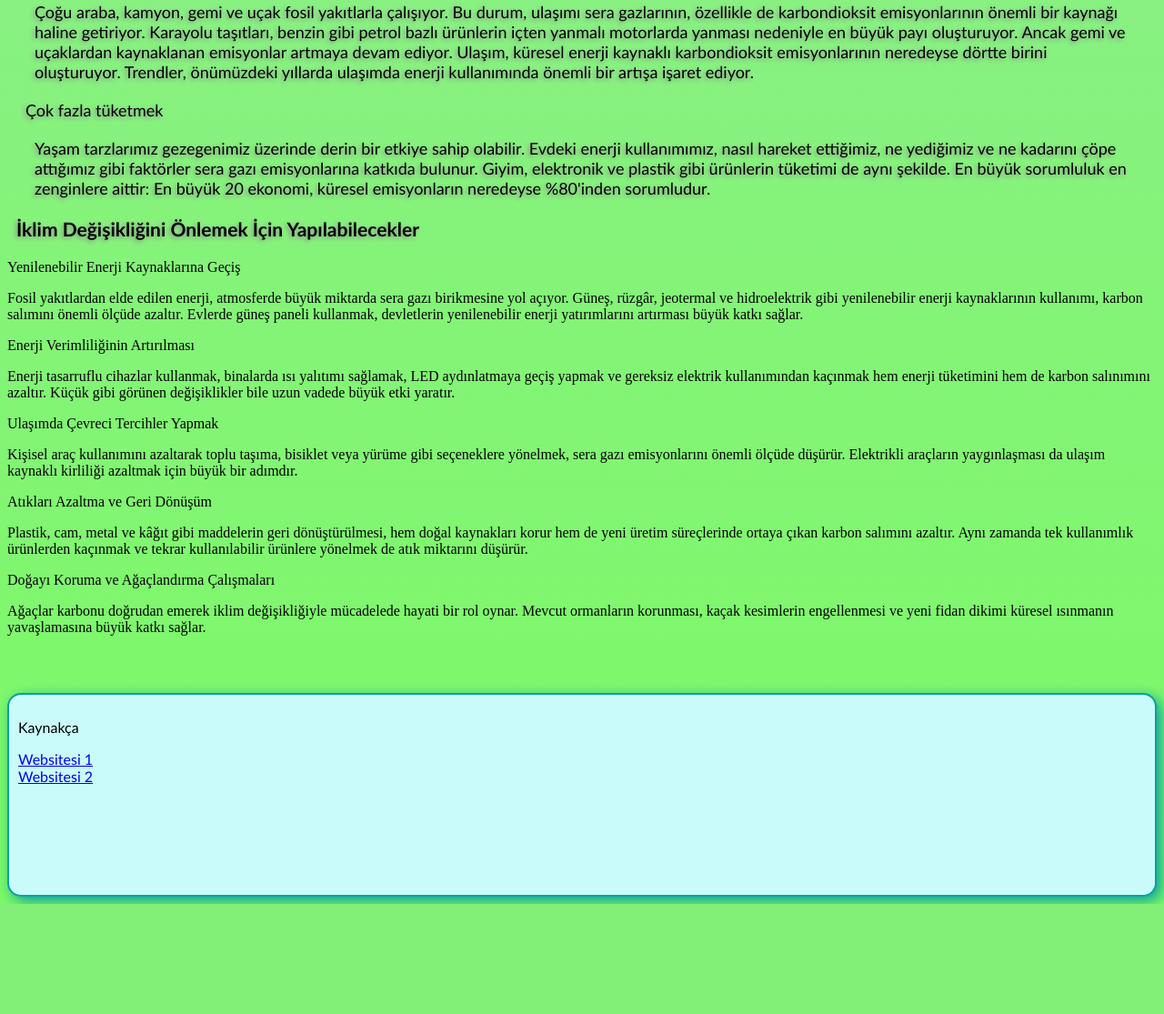
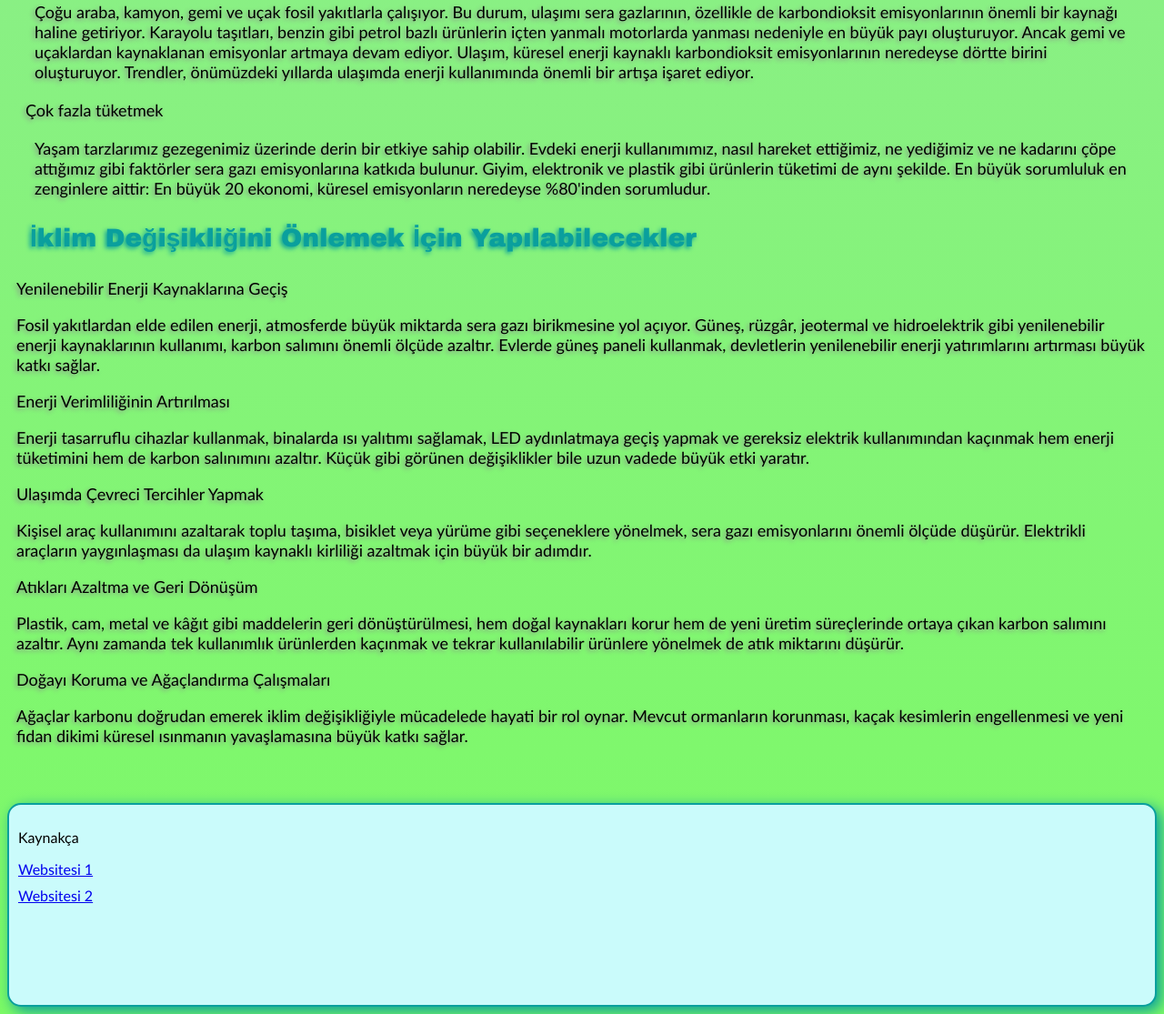
Before and after one commit to EfeKahramanoglu/Mezuniyet_Projesi-version1.0, a Flask app: page / in a window 1280 px wide. Shown: the part 2999-4114 px from the top of the page at 91% size. Before the commit the page ends 3993 px from the top, so only its background shows below. Run offline with Flask 3, Linux system fonts and the light colour scheme.

Commit message:
Refactor CSS styles for consistency and clarity

```diff
--- a/Mezuniyet Projesi/static/css/style.css
+++ b/Mezuniyet Projesi/static/css/style.css
@@ -184,6 +184,21 @@ body{
     font-size: 18px;
     margin: 20px;
     text-shadow: #8c8c8c -2px 2px 5px;
+
+}
+.albaslik3{
+    font-family: 'Arial Black', Gadget, sans-serif;
+    font-size: 24px;
+    color: #0A9F9D;
+    margin-left: 15px;
+    margin-right: auto;
+    text-shadow: #0A9F9D -2px 2px 5px;
+}
+.icerikler{
+    font-family:'Trebuchet MS', 'Lucida Sans Unicode', 'Lucida Grande', 'Lucida Sans', Arial, sans-serif;
+    font-size: 18px;
+    margin: 10px;
+    text-shadow: #8c8c8c -2px 2px 5px;
 }
 
 
@@ -213,3 +228,6 @@ body{
     padding: 10px;
     background-color: #cafbfb;
 }
+.link1{
+    margin-top: 10px;
+}
```
